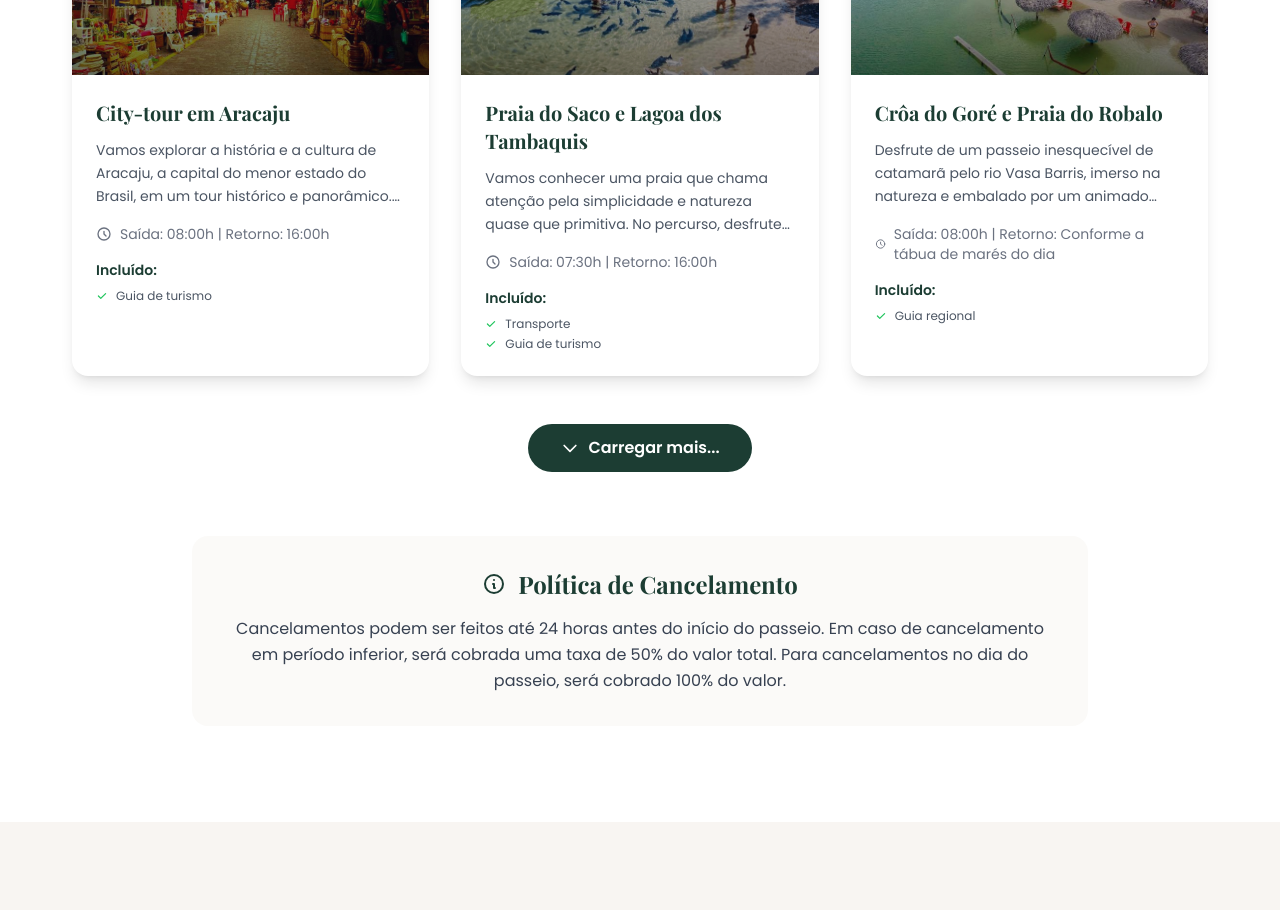
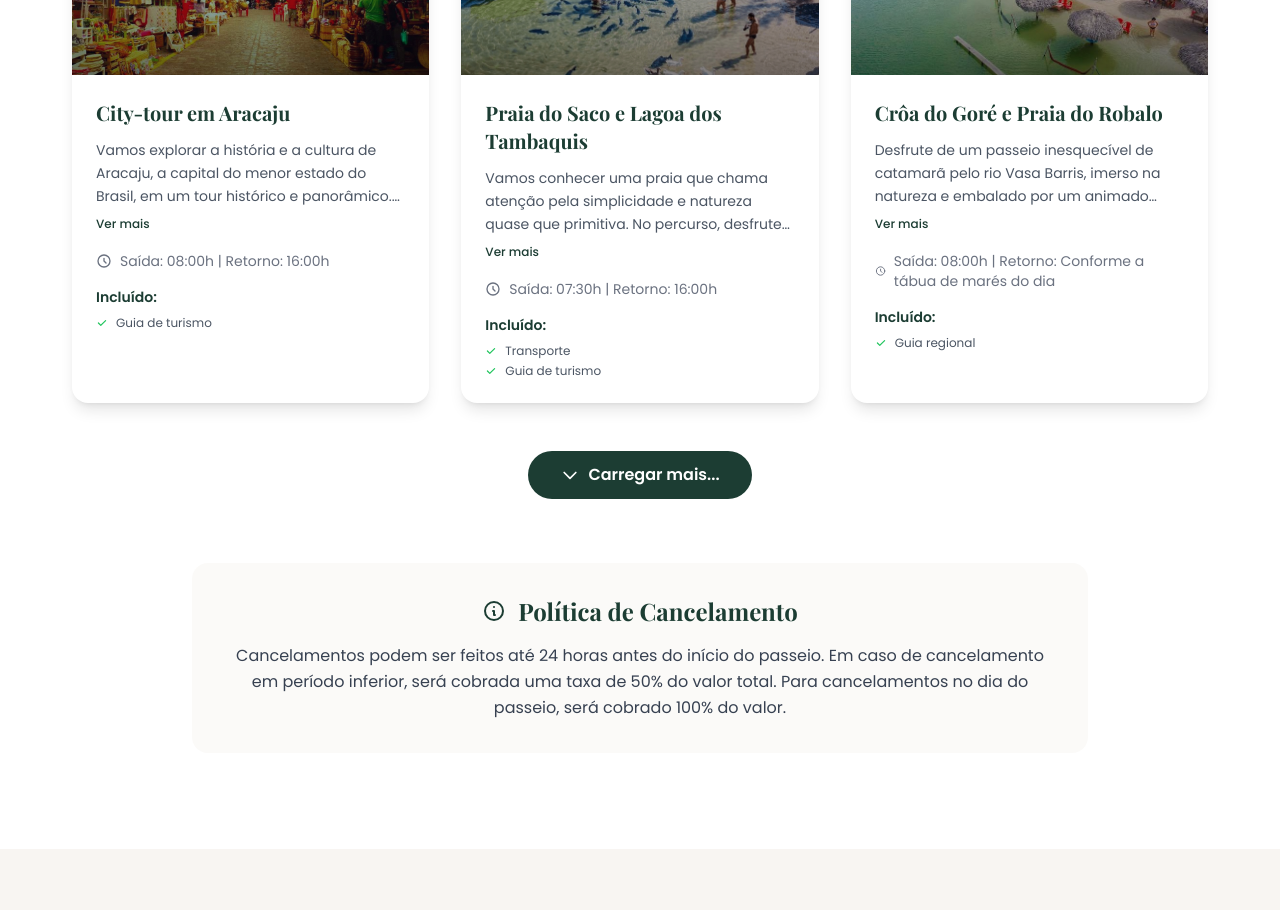
Before and after one commit to luisabfs/guia-itala-sergipe, a Next.js app: page / in a window 1280 px wide. Shown: the part 2040-2950 px from the top of the page. Built offline with nearby package versions, Linux system fonts and the light colour scheme.

Commit message:
feat: add toggle to see tour full description

```diff
--- a/src/app/components/Roteiros/index.tsx
+++ b/src/app/components/Roteiros/index.tsx
@@ -33,6 +33,7 @@ export default function Roteiros() {
   const [showTooltip, setShowTooltip] = useState(true);
   const [isSectionVisible, setIsSectionVisible] = useState(false);
   const [isHovering, setIsHovering] = useState(false);
+  const [expandedDescriptions, setExpandedDescriptions] = useState<Set<string>>(new Set());
   const sectionRef = useRef<HTMLElement>(null);
   const { selectedTourIds, toggleTour, setIsWhatsAppOpen } = useTourContext();
 
@@ -110,6 +111,20 @@ export default function Roteiros() {
 
   // Show warning only if there are hidden selections in the current category/filter
   const shouldShowWarningForCurrentFilter = hiddenSelectionsInCurrentCategoryCount > 0 && visibleTours < filteredRoteiros.length;
+
+  // Toggle description expansion
+  const toggleDescription = (tourId: string, event: React.MouseEvent) => {
+    event.stopPropagation(); // Prevent tour selection when clicking expand button
+    setExpandedDescriptions(prev => {
+      const newSet = new Set(prev);
+      if (newSet.has(tourId)) {
+        newSet.delete(tourId);
+      } else {
+        newSet.add(tourId);
+      }
+      return newSet;
+    });
+  };
 
   // Auto-control WhatsApp popup based on selections
   const handleTourToggle = (tour: Tour) => {
@@ -305,9 +320,21 @@ export default function Roteiros() {
                   {roteiro.title}
                 </h3>
 
-                <p className="text-gray-600 text-sm leading-relaxed mb-4 line-clamp-3">
-                  {roteiro.description}
-                </p>
+                <div className="mb-4">
+                  <p className={`text-gray-600 text-sm leading-relaxed ${
+                    expandedDescriptions.has(roteiro.id) ? '' : 'line-clamp-3'
+                  }`}>
+                    {roteiro.description}
+                  </p>
+                  {roteiro.description.length > 150 && (
+                    <button
+                      onClick={(e) => toggleDescription(roteiro.id, e)}
+                      className="text-primary text-xs font-medium hover:text-primary/80 transition-colors mt-2"
+                    >
+                      {expandedDescriptions.has(roteiro.id) ? 'Ver menos' : 'Ver mais'}
+                    </button>
+                  )}
+                </div>
 
                 {/* Duration */}
                 <div className="flex items-center gap-2 text-sm text-gray-500 mb-4">
```
